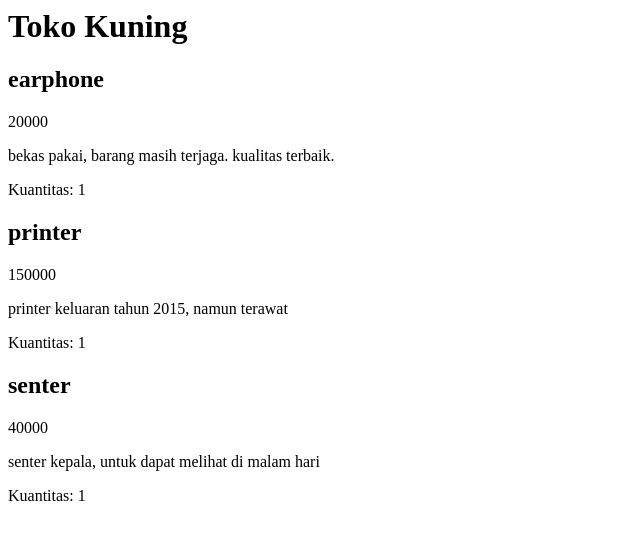
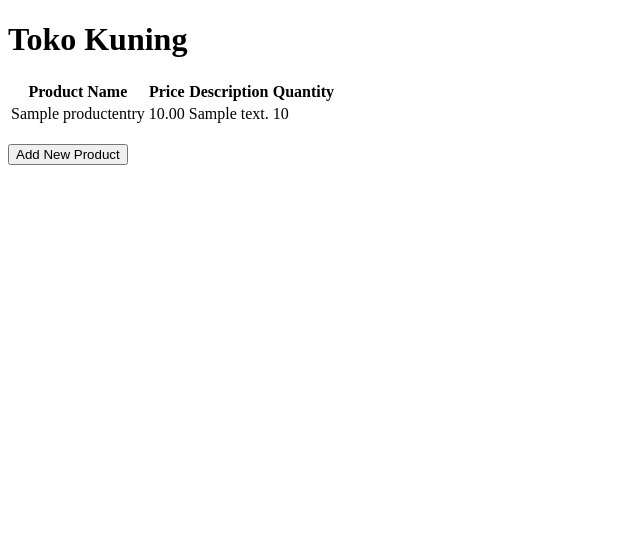
Before and after one commit to athallahw/Ecommerce, a Django app: page / in a window 1280 px wide. Shown: the top 540 px of the page, without its empty margins (0-640 px from the left). Run offline with Django 5.2, Linux system fonts and the light colour scheme; tables that the repository leaves empty hold one stand-in row (values such as "Sample post").

Commit message:
tugas individu 3

```diff
--- a/Ecommerce/settings.py
+++ b/Ecommerce/settings.py
@@ -55,7 +55,7 @@ ROOT_URLCONF = 'Ecommerce.urls'
 TEMPLATES = [
     {
         'BACKEND': 'django.template.backends.django.DjangoTemplates',
-        'DIRS': [],
+        'DIRS': [BASE_DIR / 'templates'],
         'APP_DIRS': True,
         'OPTIONS': {
             'context_processors': [
--- a/main/models.py
+++ b/main/models.py
@@ -1,6 +1,6 @@
 from django.db import models
 
-class Product(models.Model):
+class ProductEntry(models.Model):
     name = models.CharField(max_length=255)
     description = models.TextField()
 
--- a/main/templates/main.html
+++ b/main/templates/main.html
@@ -1,9 +1,35 @@
+{% extends 'base.html' %}
+
+{% block content %}
 <h1>Toko Kuning</h1>
-{% for product in products %}
-    <div>
-        <h2>{{ product.name }}</h2>
-        <p>{{ product.price }}</p>
-        <p>{{ product.description }}</p>
-        <p>Kuantitas: {{ product.quantity }}</p>
-    </div>
-{% endfor %}
+
+{% if not products %}
+<p>Belum ada produk di toko.</p>
+{% else %}
+<table>
+  <tr>
+    <th>Product Name</th>
+    <th>Price</th>
+    <th>Description</th>
+    <th>Quantity</th>
+  </tr>
+
+  {% comment %} Berikut cara memperlihatkan data mood di bawah baris ini
+  {% endcomment %}
+  {% for product_entry in products %}
+  <tr>
+    <td>{{ product_entry.name }}</td>
+    <td>{{ product_entry.price }}</td>
+    <td>{{ product_entry.description }}</td>
+    <td>{{ product_entry.quantity }}</td>
+  </tr>
+  {% endfor %}
+</table>
+{% endif %}
+
+<br />
+
+<a href="{% url 'main:create_product_entry' %}">
+  <button>Add New Product</button>
+</a>
+{% endblock content %}
--- a/main/urls.py
+++ b/main/urls.py
@@ -1,8 +1,13 @@
 from django.urls import path
-from main.views import show_main
+from main.views import show_main, create_product_entry, show_xml, show_json, show_xml_by_id, show_json_by_id
 
 app_name = 'main'
 
 urlpatterns = [
     path('', show_main, name='show_main'),
+    path('create-product-entry', create_product_entry, name='create_product_entry'),
+    path('xml/', show_xml, name='show_xml'),
+    path('json/', show_json, name='show_json'),
+    path('xml/<str:id>/', show_xml_by_id, name='show_xml_by_id'),
+    path('json/<str:id>/', show_json_by_id, name='show_json_by_id'),
 ]
--- a/main/views.py
+++ b/main/views.py
@@ -1,28 +1,42 @@
-from django.shortcuts import render
-from .models import Product
+from django.shortcuts import render, redirect
+from main.forms import ProductEntryForm
+from main.models import ProductEntry
+from django.http import HttpResponse
+from django.core import serializers
 
 def show_main(request):
-    # Data produk statis
-    products = [
-        {
-            'name': 'earphone',
-            'price': 20000,
-            'description': 'bekas pakai, barang masih terjaga. kualitas terbaik.',
-            'quantity': 1
+    # Mengambil semua produk dari database
+    products = ProductEntry.objects.all()
 
-        },
-        {
-            'name': 'printer',
-            'price': 150000,
-            'description': 'printer keluaran tahun 2015, namun terawat',
-            'quantity': 1
-        },
-        {
-            'name': 'senter',
-            'price': 40000,
-            'description': 'senter kepala, untuk dapat melihat di malam hari',
-            'quantity': 1
-        }
-    ]
+    context = {
+        'products': products
+    }
 
-    return render(request, "main.html", {'products': products})
+    return render(request, "main.html", context)
+
+
+def create_product_entry(request):
+    form = ProductEntryForm(request.POST or None)
+
+    if form.is_valid() and request.method == "POST":
+        form.save()
+        return redirect('main:show_main')
+
+    context = {'form': form}
+    return render(request, "create_product_entry.html", context)
+
+def show_xml(request):
+    data = ProductEntry.objects.all()
+    return HttpResponse(serializers.serialize("xml", data), content_type="application/xml")
+
+def show_json(request):
+    data = ProductEntry.objects.all()
+    return HttpResponse(serializers.serialize("json", data), content_type="application/json")
+
+def show_xml_by_id(request, id):
+    data = ProductEntry.objects.filter(pk=id)
+    return HttpResponse(serializers.serialize("xml", data), content_type="application/xml")
+
+def show_json_by_id(request, id):
+    data = ProductEntry.objects.filter(pk=id)
+    return HttpResponse(serializers.serialize("json", data), content_type="application/json")
--- /dev/null
+++ b/templates/base.html
@@ -0,0 +1,13 @@
+{% load static %}
+<!DOCTYPE html>
+<html lang="en">
+  <head>
+    <meta charset="UTF-8" />
+    <meta name="viewport" content="width=device-width, initial-scale=1.0" />
+    {% block meta %} {% endblock meta %}
+  </head>
+
+  <body>
+    {% block content %} {% endblock content %}
+  </body>
+</html>
```
Also changed, not shown: main/forms.py (added, +7 -0 lines), main/templates/create_product_entry.html (added, +18 -0 lines), README.md, image-1.png (added), image-2.png (added), image-3.png (added), image-4.png (added), image-5.png (added), image-6.png (added), image-7.png (added), image-8.png (added), main/migrations/0002_productentry_delete_product.py (added).
